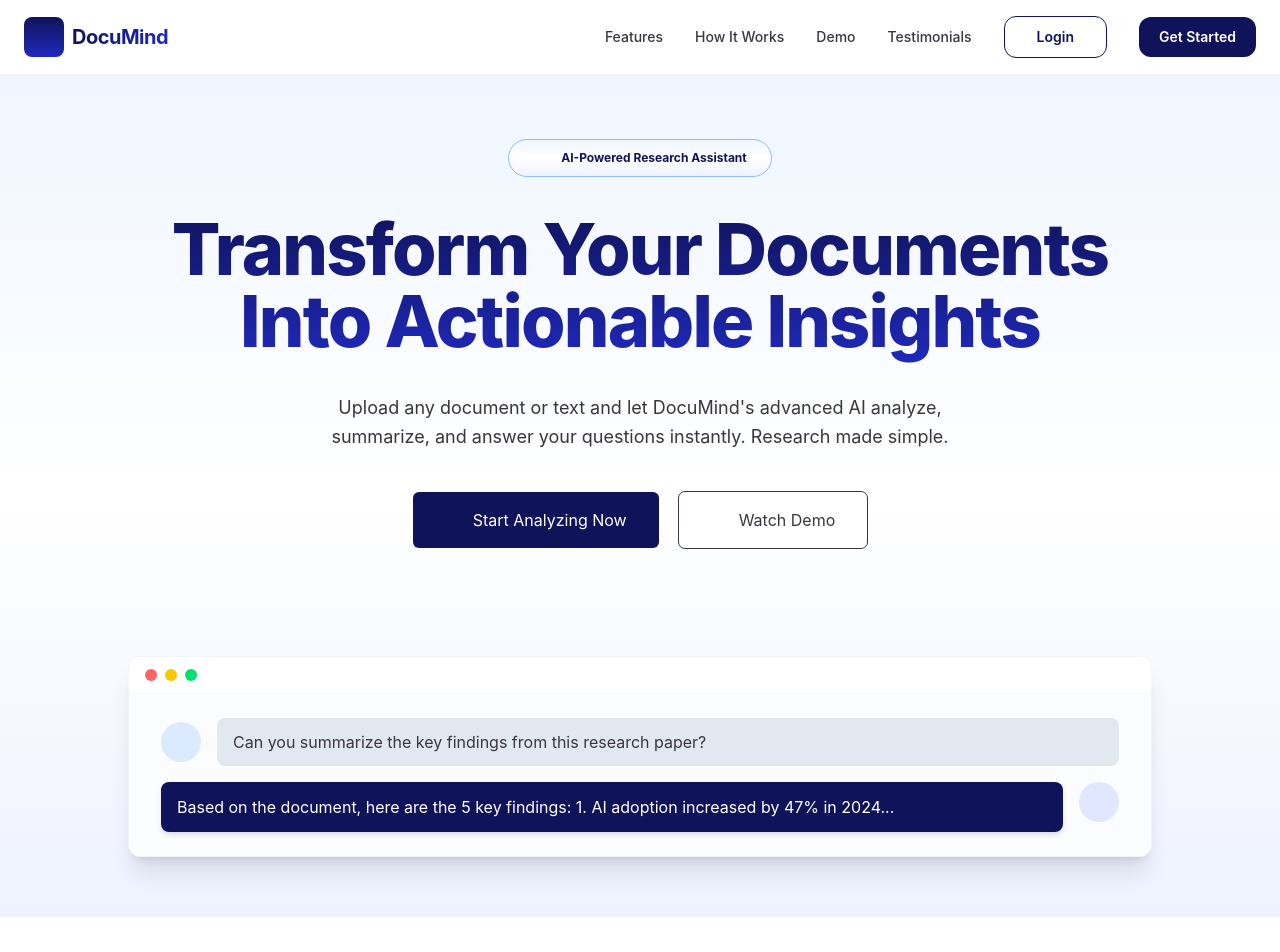
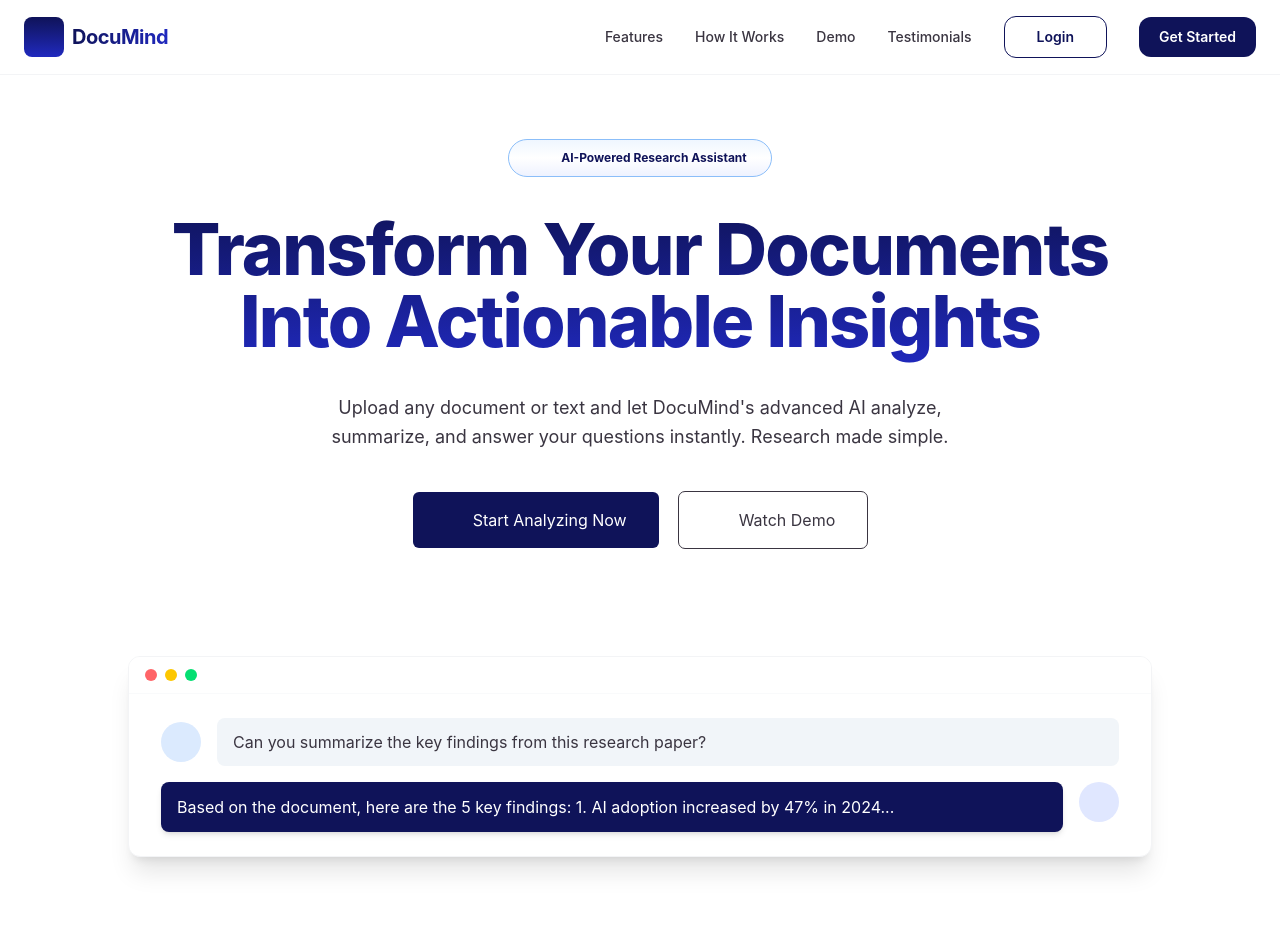
Before and after one commit to Dove-Stack/Documind, a React (Vite) app: page / in a window 1280 px wide. Shown: the top 952 px of the page. Built offline with nearby package versions, Linux system fonts and the light colour scheme; some icons are missing.

Commit message:
little UI tweaks to improve user experience.

```diff
--- a/src/components/Hero/Hero.jsx
+++ b/src/components/Hero/Hero.jsx
@@ -2,7 +2,7 @@ import { Icon } from "@iconify/react";
 
 const Hero = () => {
   return (
-    <div className="bg-page-gradient">
+    <div className="">
       <header className="pt-16 pb-12 px-4 text-center relative overflow-hidden">
         <div className="inline-flex items-center gap-2 px-6 py-2 rounded-full bg-page-gradient border border-sparkle-border text-brand-navy text-xs font-bold mb-6">
           <Icon icon="heroicons:sparkles-20-solid" className="w-5 h-5" />
@@ -39,8 +39,8 @@ const Hero = () => {
             <div className="w-3 h-3 rounded-full bg-green-400"></div>
           </div>
 
-          <div className="bg-slate-50/50 px-6 py-6 sm:px-8 sm:py-6 flex flex-col gap-4">
-            <div className="flex items-center gap-4">
+          <div className=" px-6 py-18 sm:px-8 sm:py-6 flex flex-col gap-4">
+            <div className="flex items-center gap-4 ">
               <div className="p-2.5 rounded-full bg-blue-100 flex items-center justify-center">
                 <Icon
                   icon="icon-park-outline:user"
@@ -48,7 +48,7 @@ const Hero = () => {
                 />
               </div>
 
-              <div className="bg-slate-200 text-dull-text px-4 py-3 rounded-lg w-full text-sm sm:text-base">
+              <div className="bg-slate-100 text-dull-text px-4 py-3 rounded-lg w-full text-sm sm:text-base">
                 Can you summarize the key findings from this research paper?
               </div>
             </div>
```
